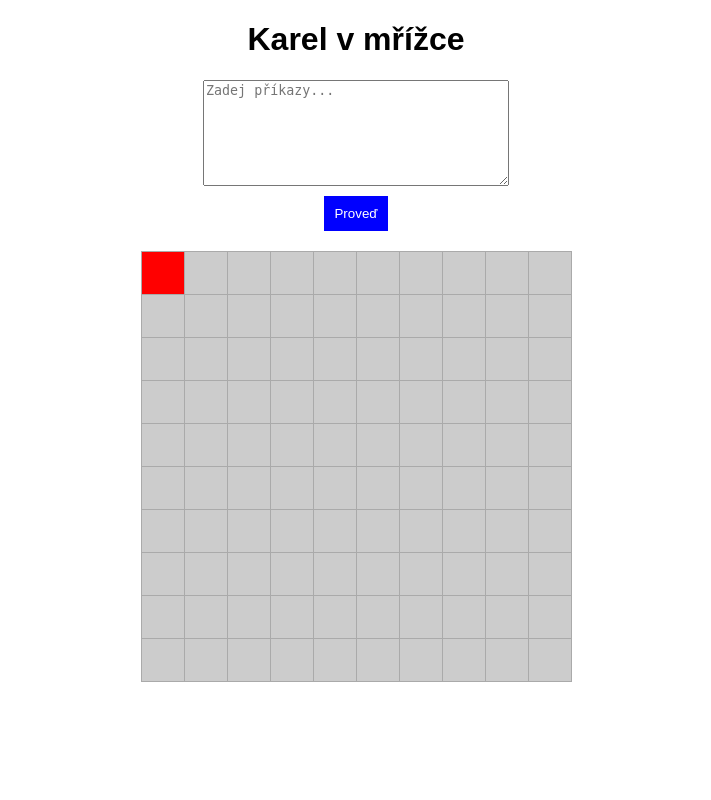
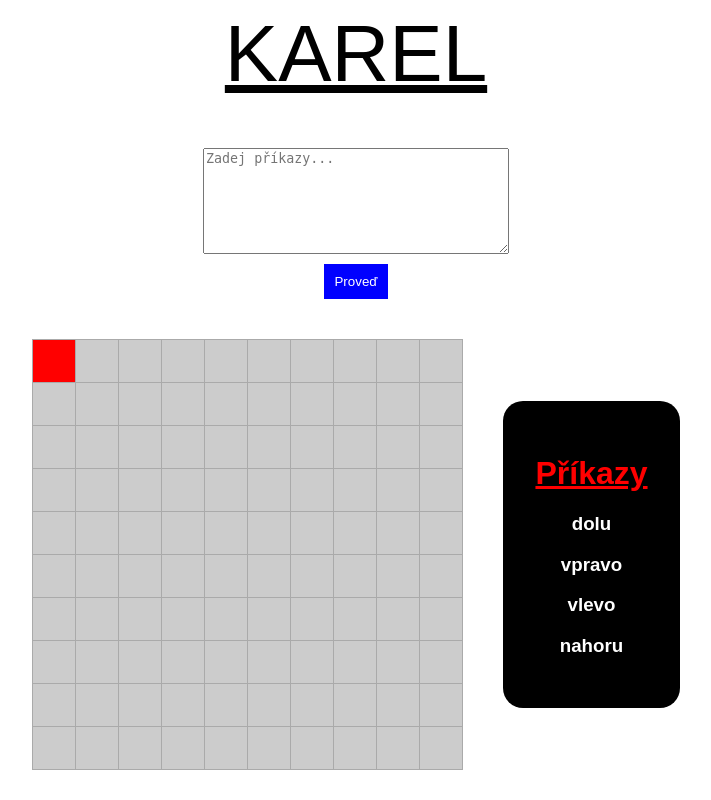
Before and after one commit to Lojzik1/Webs-School, a PHP site: page / in a window 1280 px wide. Shown: the whole page, without its empty margins (284-995 px from the left). Run offline with PHP 8.4, Linux system fonts and the light colour scheme.

Commit message:
konečné úpravy vzhledu (hotovo)

```diff
--- a/Karel/index.php
+++ b/Karel/index.php
@@ -7,11 +7,20 @@
     <link rel="stylesheet" href="style.css">
 </head>
 <body>
-    <h1>Karel v mřížce</h1>
+    <div class="nadpis">KAREL</div>
     <textarea id="commands" placeholder="Zadej příkazy..."></textarea>
     <button onclick="sendCommands()">Proveď</button>
-    <div id="grid">
-        <?php include 'script.php'; ?>
+    <div class="container">
+        <div id="grid">
+            <?php include 'script.php'; ?>
+        </div>
+        <div class="info">
+            <h1>Příkazy</h1>
+            <h3>dolu</h3>
+            <h3>vpravo</h3>
+            <h3>vlevo</h3>
+            <h3>nahoru</h3>
+        </div>
     </div>
     <script src="script.js"></script>
 </body>
--- a/Karel/script.php
+++ b/Karel/script.php
@@ -12,14 +12,16 @@ if ($_SERVER['REQUEST_METHOD'] === 'POST') {
     foreach ($commands as $command) {
         $command = strtolower(trim($command));
 
-        if ($command === 'krok') {
+        if ($command === 'dolu') {
             $_SESSION['x'] = min($_SESSION['x'] + 1, 9);
         } elseif ($command === 'vlevo') {
             $_SESSION['y'] = max($_SESSION['y'] - 1, 0);
         } elseif ($command === 'vpravo') {
             $_SESSION['y'] = min($_SESSION['y'] + 1, 9);
-        }
+        } elseif ($command === 'nahoru') {
+            $_SESSION['x'] = max($_SESSION['x'] - 1, 0);
     }
+}
 }
 
 echo '<table class="board">';
--- a/Karel/style.css
+++ b/Karel/style.css
@@ -1,16 +1,16 @@
-body {
+body{
     font-family: Arial, sans-serif;
     text-align: center;
 }
 
-textarea {
+textarea{
     width: 300px;
     height: 100px;
     display: block;
     margin: 10px auto;
 }
 
-button {
+button{
     padding: 10px;
     background-color: blue;
     color: white;
@@ -18,18 +18,50 @@ button {
     cursor: pointer;
 }
 
-.board {
+.board{
     border-collapse: collapse;
     margin: 20px auto;
 }
 
-.board td {
+.board td{
     width: 40px;
     height: 40px;
     background-color: #ccc;
     border: 1px solid #aaa;
 }
 
-.board td.karel {
+.board td.karel{
     background-color: red;
 }
+
+.info{
+    color: white;
+    background-color: black;
+    padding: 2rem;
+    width: fit-content;
+    border-radius: 20px;
+}
+
+.container{
+    display: flex;
+    justify-content: center;
+    align-items: center;
+    gap: 40px;
+    margin-top: 20px;
+}
+
+.grid{
+    display: flex;
+    justify-content: center;
+}
+
+h1{
+    text-decoration: underline;
+    color: red;
+}
+
+.nadpis{
+    font-size: 5rem;
+    text-decoration: underline;
+    margin-bottom: 3rem;
+}
```
